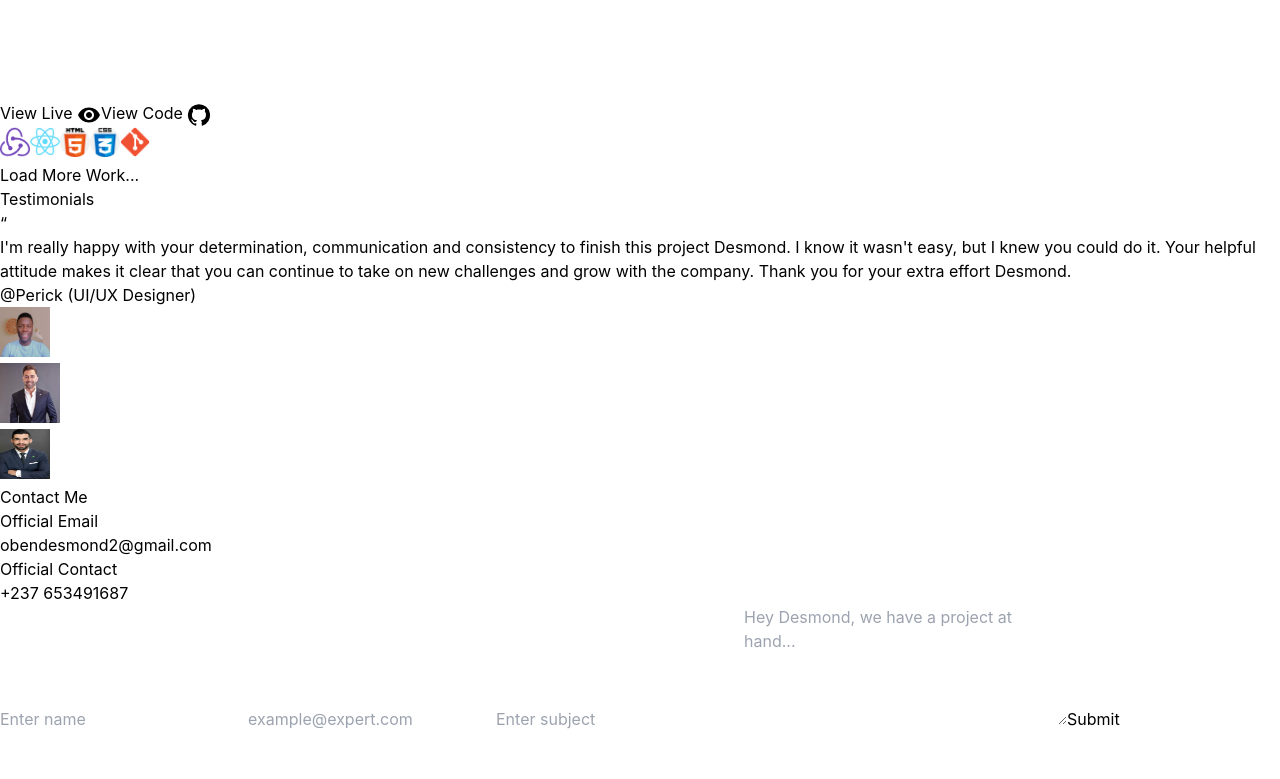
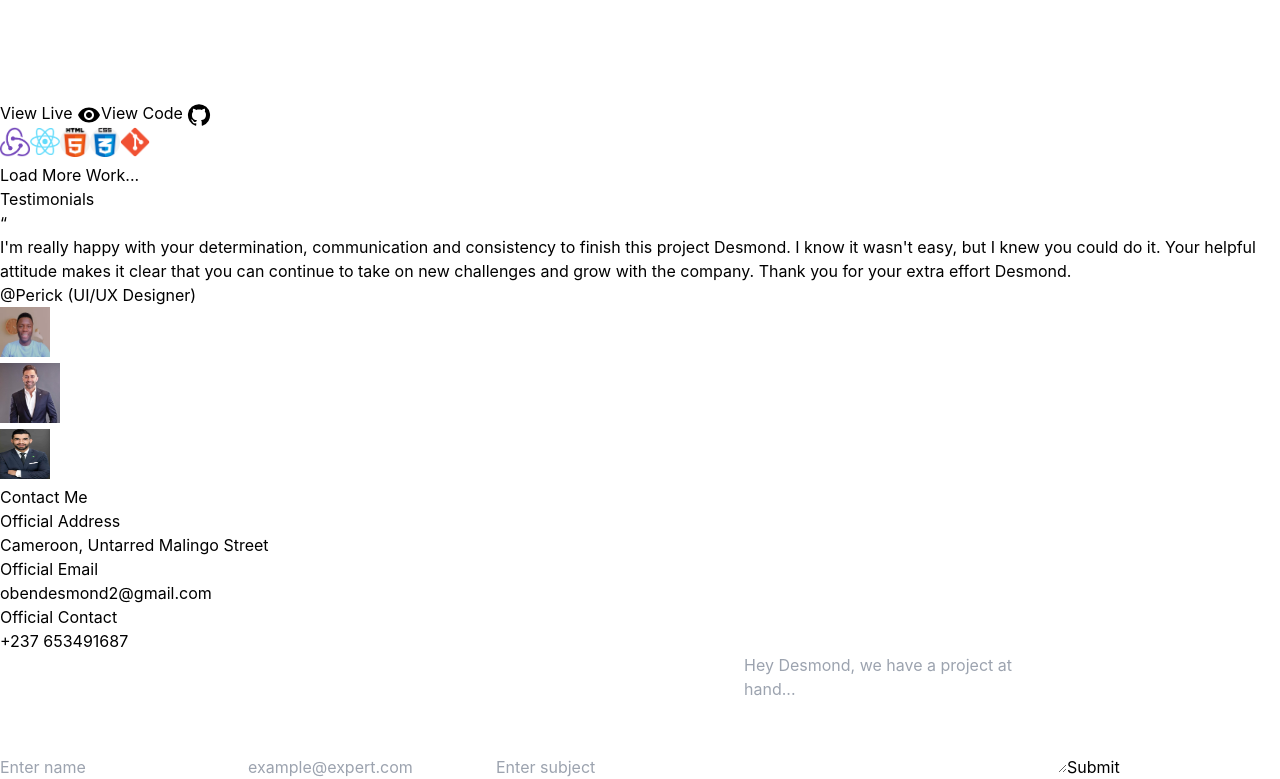
Before and after one commit to obendesmond/Portfolio, a Next.js app: page / in a window 1280 px wide. Shown: the part 8198-8977 px from the top of the page. Before the commit the page ends 8929 px from the top, so only its background shows below. Built offline with nearby package versions, Linux system fonts and the light colour scheme.

Commit message:
fix contact section

```diff
--- a/src/components/sections/ContactSection.js
+++ b/src/components/sections/ContactSection.js
@@ -23,6 +23,10 @@ export default function ContactSection() {
       <div className="container mx-auto border border-myYellow rounded-xl">
         <div className="flex flex-col-reverse items-center justify-center md:flex-row md:space-x-10">
           <div className="flex-col self-start mt-5 w-full rounded-lg">
+            <div className="p-5 rounded-t-xl">
+              <p className="text-white">Official Address</p>
+              <p className="text-gray-400">Cameroon, Untarred Malingo Street</p>
+            </div>
             <div className="p-5 rounded-t-xl">
               <p className="text-white">Official Email</p>
               <p className="text-gray-400">obendesmond2@gmail.com</p>
--- a/src/components/sections/TestimonialsSection.js
+++ b/src/components/sections/TestimonialsSection.js
@@ -5,6 +5,19 @@ import Skill from "../Skill";
 import Title from "../Title";
 
 export default function TestimonialsSection() {
+  const testimonials = [
+    {
+      id: 1,
+      img: "/assets/testimonials/Perick.webp",
+      name: "@Perick (UI/UX Designer)",
+      text: `I&apos;m really happy with your determination, communication and
+              consistency to finish this project Desmond. I know it wasn&apos;t
+              easy, but I knew you could do it. Your helpful attitude makes it
+              clear that you can continue to take on new challenges and grow
+              with the company. Thank you for your extra effort Desmond.`,
+    },
+  ];
+
   return (
     <div
       id="education"
```
